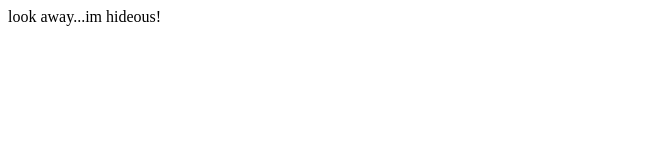
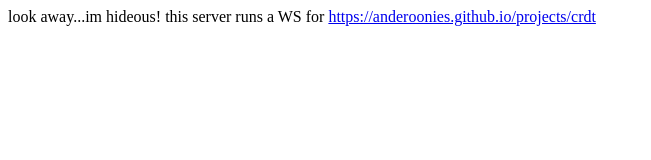
Before and after one commit to anderoonies/crdt-server, a website: page index.html in a window 1280 px wide. Shown: the whole page, without its empty margins (0-651 px from the left). Drawn offline with Linux system fonts and the light colour scheme.

Commit message:
explainer

```diff
--- a/index.html
+++ b/index.html
@@ -1 +1,2 @@
 look away...im hideous!
+this server runs a WS for <a href="https://anderoonies.github.io/projects/crdt">https://anderoonies.github.io/projects/crdt</a>
```
